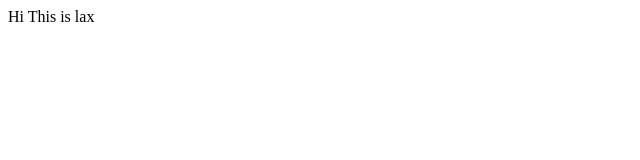
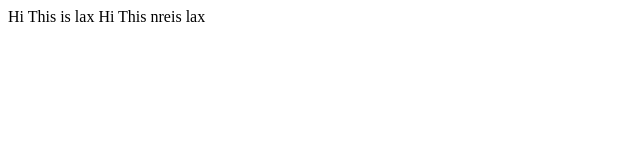
Before and after one commit to laxmikanta415/react-project, a plain HTML site: page index.html in a window 1280 px wide. Shown: the whole page, without its empty margins (0-640 px from the left). Drawn offline with Linux system fonts and the light colour scheme.

Commit message:
new
next commit

```diff
--- a/index.html
+++ b/index.html
@@ -5,5 +5,6 @@
     </head>
     <body>
         Hi This is lax
+        Hi This  nreis lax
     </body>
 </html>
```
